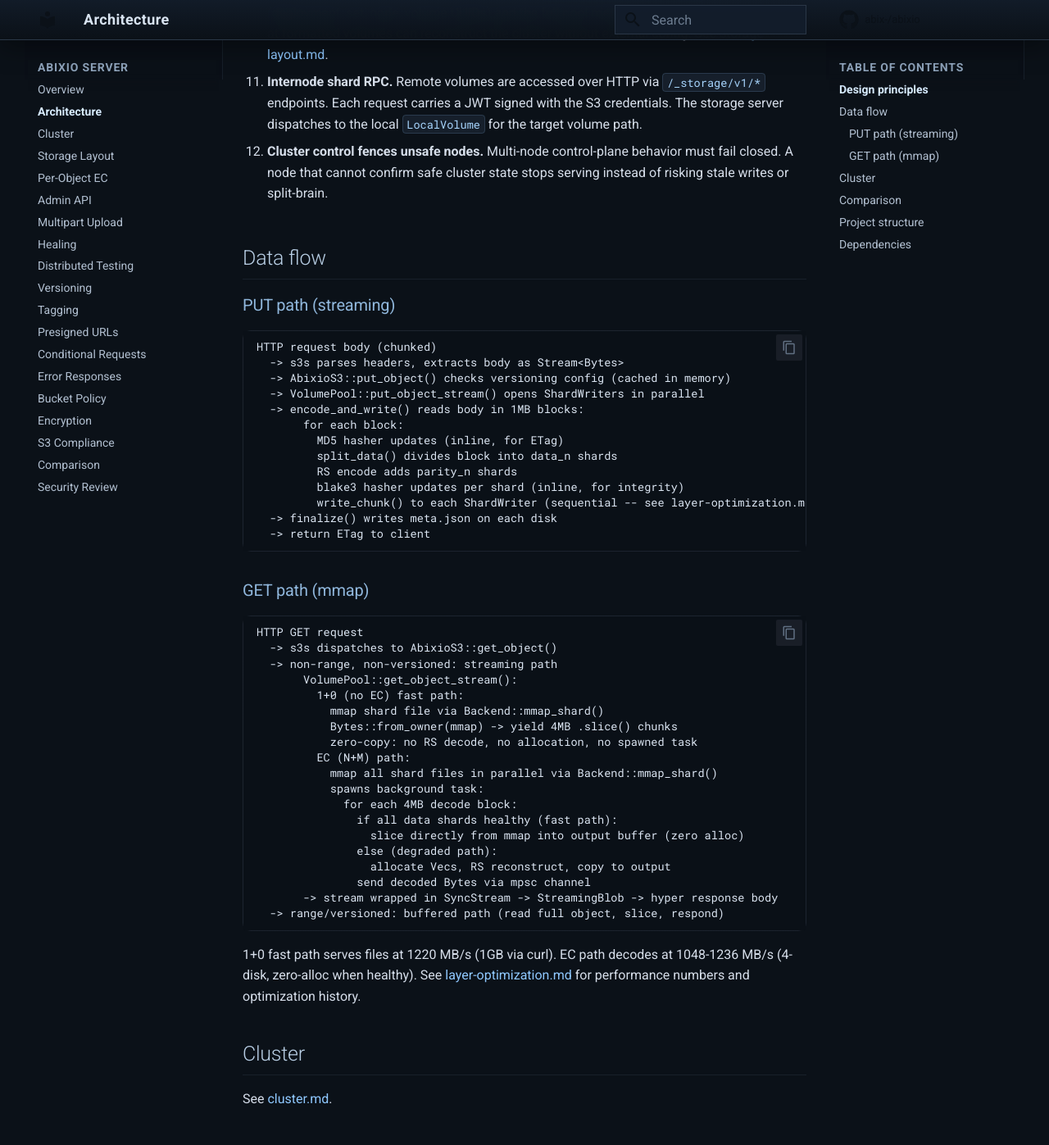
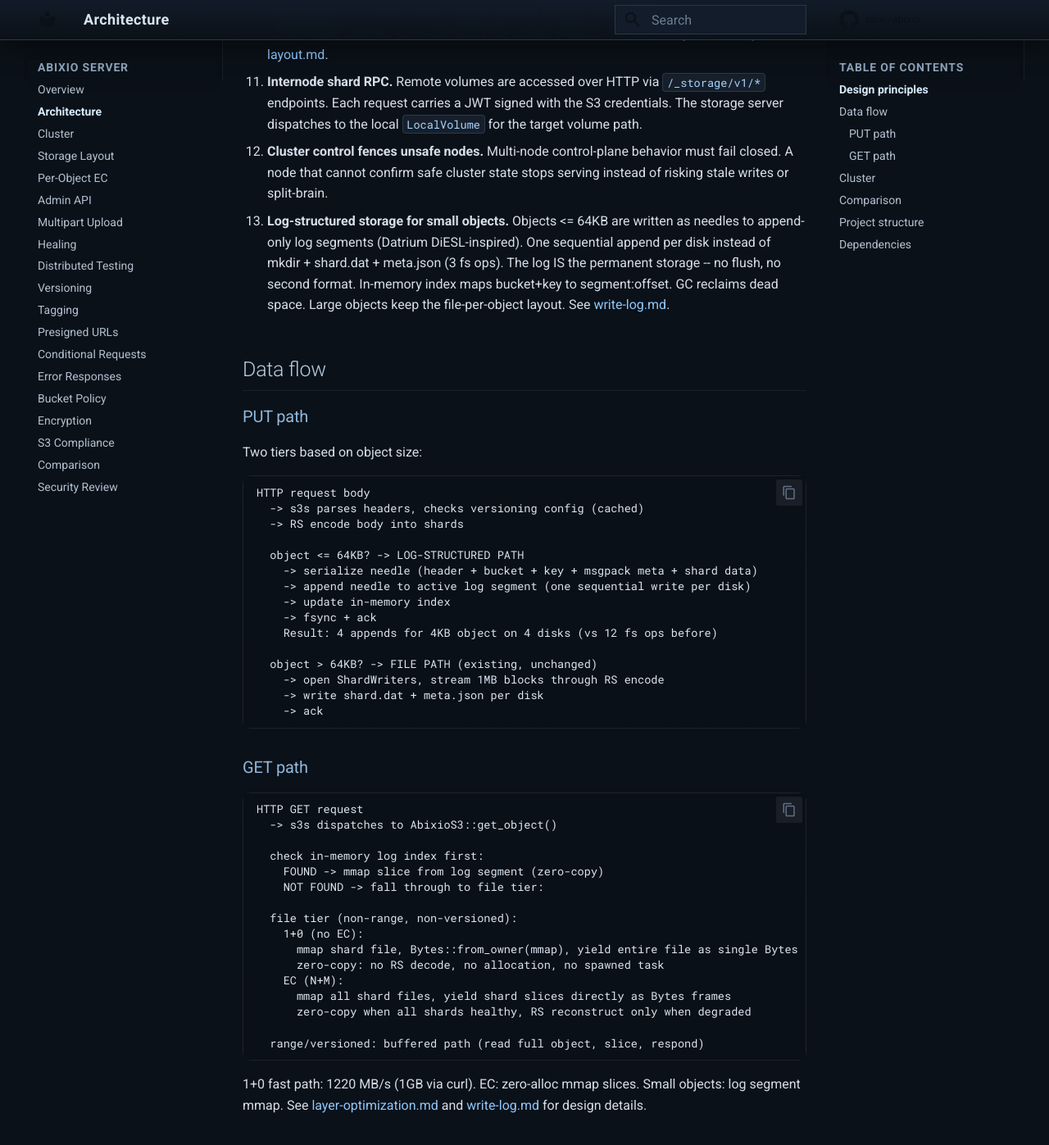
Before and after one commit to abix-/abixio, an MkDocs documentation site: the page built from docs/architecture.md, in a window 1280 px wide and 1400 px high, scrolled down 1115 px. Shown: the top 1397 px of the window at 82% size. Built offline with MkDocs 1.6.1 and Material for MkDocs 9.7.7, drawn with Linux system fonts in a browser that asks for light colours; comment, search, counter and statistics services are not loaded; some of the changed text lies outside the part shown.

Commit message:
docs: log-structured storage across architecture, benchmarks, comparison, readme, todo

````diff
--- a/docs/architecture.md
+++ b/docs/architecture.md
@@ -56,53 +56,61 @@ cluster-control direction.
     must fail closed. A node that cannot confirm safe cluster state stops
     serving instead of risking stale writes or split-brain.
 
+13. **Log-structured storage for small objects.** Objects <= 64KB are written
+    as needles to append-only log segments (Datrium DiESL-inspired). One
+    sequential append per disk instead of mkdir + shard.dat + meta.json (3 fs
+    ops). The log IS the permanent storage -- no flush, no second format.
+    In-memory index maps bucket+key to segment:offset. GC reclaims dead space.
+    Large objects keep the file-per-object layout. See [write-log.md](write-log.md).
+
 ## Data flow
 
-### PUT path (streaming)
+### PUT path
+
+Two tiers based on object size:
 
 ```
-HTTP request body (chunked)
-  -> s3s parses headers, extracts body as Stream<Bytes>
-  -> AbixioS3::put_object() checks versioning config (cached in memory)
-  -> VolumePool::put_object_stream() opens ShardWriters in parallel
-  -> encode_and_write() reads body in 1MB blocks:
-       for each block:
-         MD5 hasher updates (inline, for ETag)
-         split_data() divides block into data_n shards
-         RS encode adds parity_n shards
-         blake3 hasher updates per shard (inline, for integrity)
-         write_chunk() to each ShardWriter (sequential -- see layer-optimization.md)
-  -> finalize() writes meta.json on each disk
-  -> return ETag to client
+HTTP request body
+  -> s3s parses headers, checks versioning config (cached)
+  -> RS encode body into shards
+
+  object <= 64KB? -> LOG-STRUCTURED PATH
+    -> serialize needle (header + bucket + key + msgpack meta + shard data)
+    -> append needle to active log segment (one sequential write per disk)
+    -> update in-memory index
+    -> fsync + ack
+    Result: 4 appends for 4KB object on 4 disks (vs 12 fs ops before)
+
+  object > 64KB? -> FILE PATH (existing, unchanged)
+    -> open ShardWriters, stream 1MB blocks through RS encode
+    -> write shard.dat + meta.json per disk
+    -> ack
 ```
 
-### GET path (mmap)
+### GET path
 
 ```
 HTTP GET request
   -> s3s dispatches to AbixioS3::get_object()
-  -> non-range, non-versioned: streaming path
-       VolumePool::get_object_stream():
-         1+0 (no EC) fast path:
-           mmap shard file via Backend::mmap_shard()
-           Bytes::from_owner(mmap) -> yield 4MB .slice() chunks
-           zero-copy: no RS decode, no allocation, no spawned task
-         EC (N+M) path:
-           mmap all shard files in parallel via Backend::mmap_shard()
-           spawns background task:
-             for each 4MB decode block:
-               if all data shards healthy (fast path):
-                 slice directly from mmap into output buffer (zero alloc)
-               else (degraded path):
-                 allocate Vecs, RS reconstruct, copy to output
-               send decoded Bytes via mpsc channel
-       -> stream wrapped in SyncStream -> StreamingBlob -> hyper response body
-  -> range/versioned: buffered path (read full object, slice, respond)
+
+  check in-memory log index first:
+    FOUND -> mmap slice from log segment (zero-copy)
+    NOT FOUND -> fall through to file tier:
+
+  file tier (non-range, non-versioned):
+    1+0 (no EC):
+      mmap shard file, Bytes::from_owner(mmap), yield entire file as single Bytes
+      zero-copy: no RS decode, no allocation, no spawned task
+    EC (N+M):
+      mmap all shard files, yield shard slices directly as Bytes frames
+      zero-copy when all shards healthy, RS reconstruct only when degraded
+
+  range/versioned: buffered path (read full object, slice, respond)
 ```
 
-1+0 fast path serves files at 1220 MB/s (1GB via curl). EC path decodes
-at 1048-1236 MB/s (4-disk, zero-alloc when healthy). See [layer-optimization.md](layer-optimization.md)
-for performance numbers and optimization history.
+1+0 fast path: 1220 MB/s (1GB via curl). EC: zero-alloc mmap slices.
+Small objects: log segment mmap. See [layer-optimization.md](layer-optimization.md)
+and [write-log.md](write-log.md) for design details.
 
 ## Cluster
 
@@ -135,6 +143,9 @@ src/
     volume_pool.rs        # VolumePool: volume pool with per-object FTT resolution
     erasure_encode.rs     # unified streaming encode: encode_and_write via ShardWriter trait
     erasure_decode.rs     # read + decode: buffered (read_and_decode) and streaming (read_and_decode_stream)
+    needle.rs             # needle format for log-structured storage (serialize, checksum, msgpack)
+    segment.rs            # log segment files (pre-alloc, append, seal, mmap, scan)
+    log_store.rs          # log-structured store: in-memory index, segment lifecycle, recovery
     volume.rs             # VolumeFormat: read/write .abixio.sys/volume.json
   s3_service.rs           # impl S3 for AbixioS3: streaming GET, versioning cache, thin adapter (s3s)
   s3_auth.rs              # impl S3Auth: SigV4 credential lookup (s3s)
````
Also changed, not shown: README.md (+4 -2 lines), docs/benchmarks.md (+18 -0 lines), docs/comparison.md (+14 -0 lines), docs/todo.md (+6 -4 lines).
